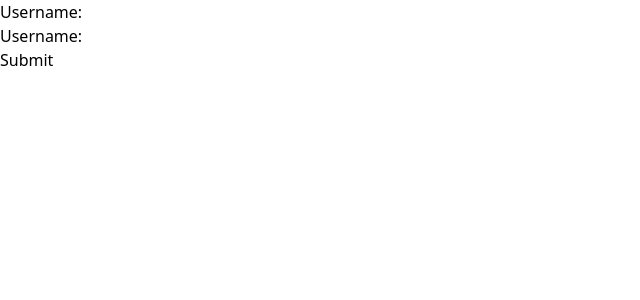
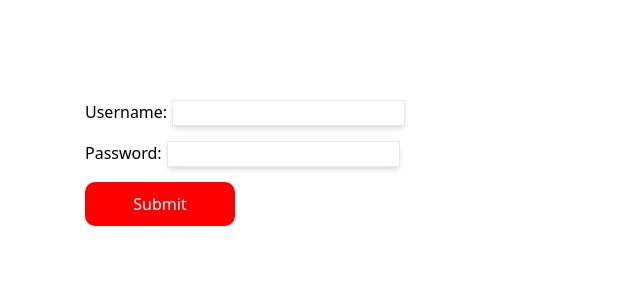
Before and after one commit to localnetwork/sk-system-fe, a Next.js app: page / in a window 1280 px wide. Shown: the top 300 px of the page, without its empty margins (0-640 px from the left). Built offline with nearby package versions, Linux system fonts and the light colour scheme.

Commit message:
chore: update login style

```diff
--- /dev/null
+++ b/pages/dashboard.js
@@ -0,0 +1,7 @@
+export default function Dashboard() {
+  return (
+    <div>
+      <h1>Hello Dashboard</h1>
+    </div>
+  );
+}
--- a/pages/index.js
+++ b/pages/index.js
@@ -5,22 +5,29 @@ const inter = Inter({ subsets: ["latin"] });
 
 export default function Home() {
   return (
-    <div>
-      <form action="#">
-        <div>
-          <label htmlFor="username" className="tesgt">
+    <div className="py-[100px]">
+      <div className="container mx-auto">
+        <form action="#" className="flex flex-col gap-[15px]">
+          <div className="flex gap-[5px]">
+            <label htmlFor="username" className="tesgt asdasasd">
               Username:
             </label>
-          <input type="text" />
+            <input type="text" className="shadow-md border" />
+          </div>
+          <div className="flex gap-[5px]">
+            <label htmlFor="username">Password:</label>
+            <input type="text" className="shadow-md border" />
           </div>
           <div>
-          <label htmlFor="username">Username:</label>
-          <input type="text" />
-        </div>
-        <div>
-          <button type="submit">Submit</button>
+            <button
+              type="submit"
+              className="bg-[red] text-white px-[15px] py-[10px] rounded-[10px] min-w-[150px]"
+            >
+              Submit
+            </button>
           </div>
         </form>
       </div>
+    </div>
   );
 }
--- a/styles/globals.css
+++ b/styles/globals.css
@@ -4,3 +4,7 @@
 
 body {
 }
+
+.container {
+  @apply max-w-[1140px] mx-auto px-[15px];
+}
```
Lines whose indentation alone changed are shown as unchanged.
